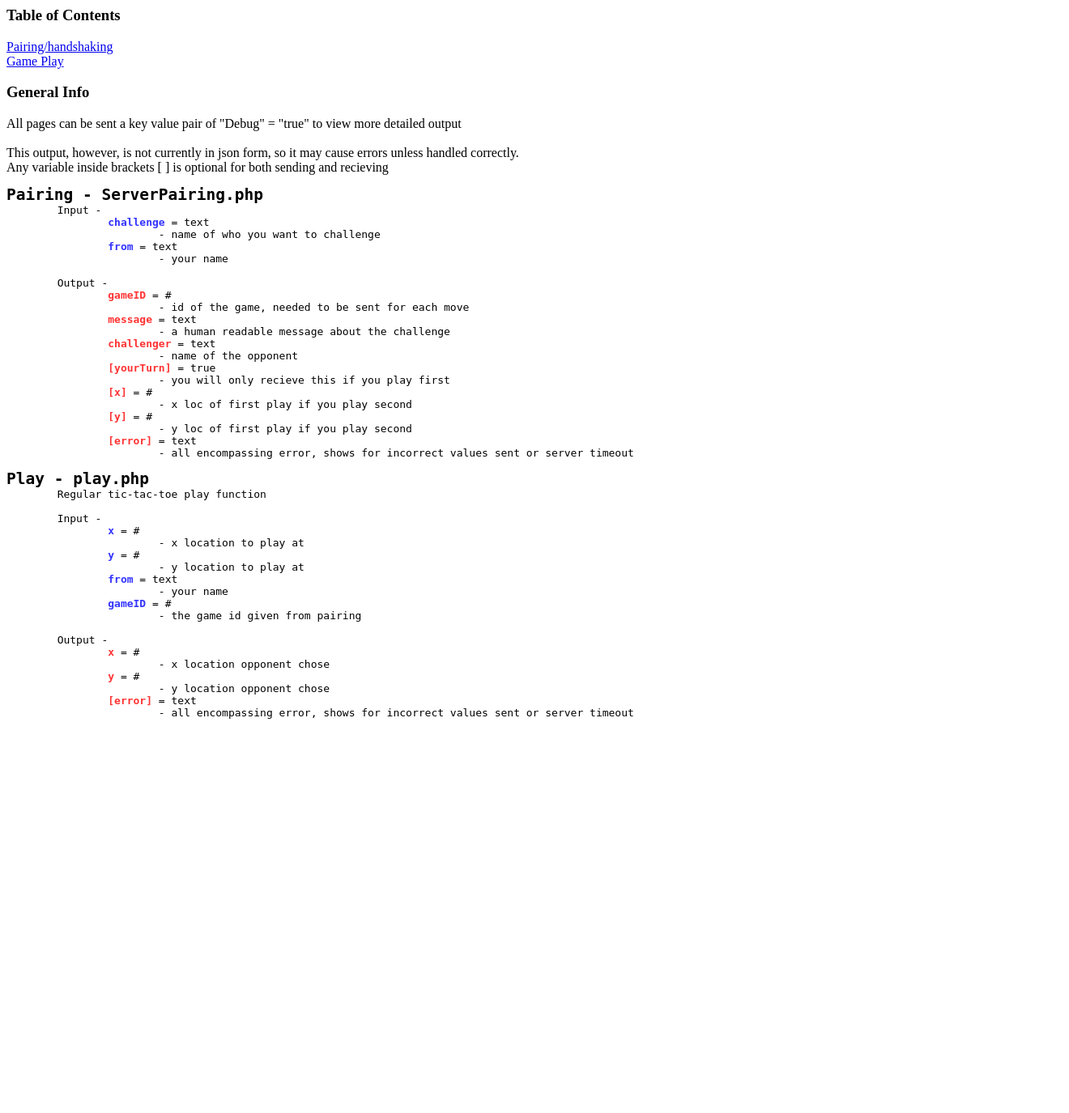
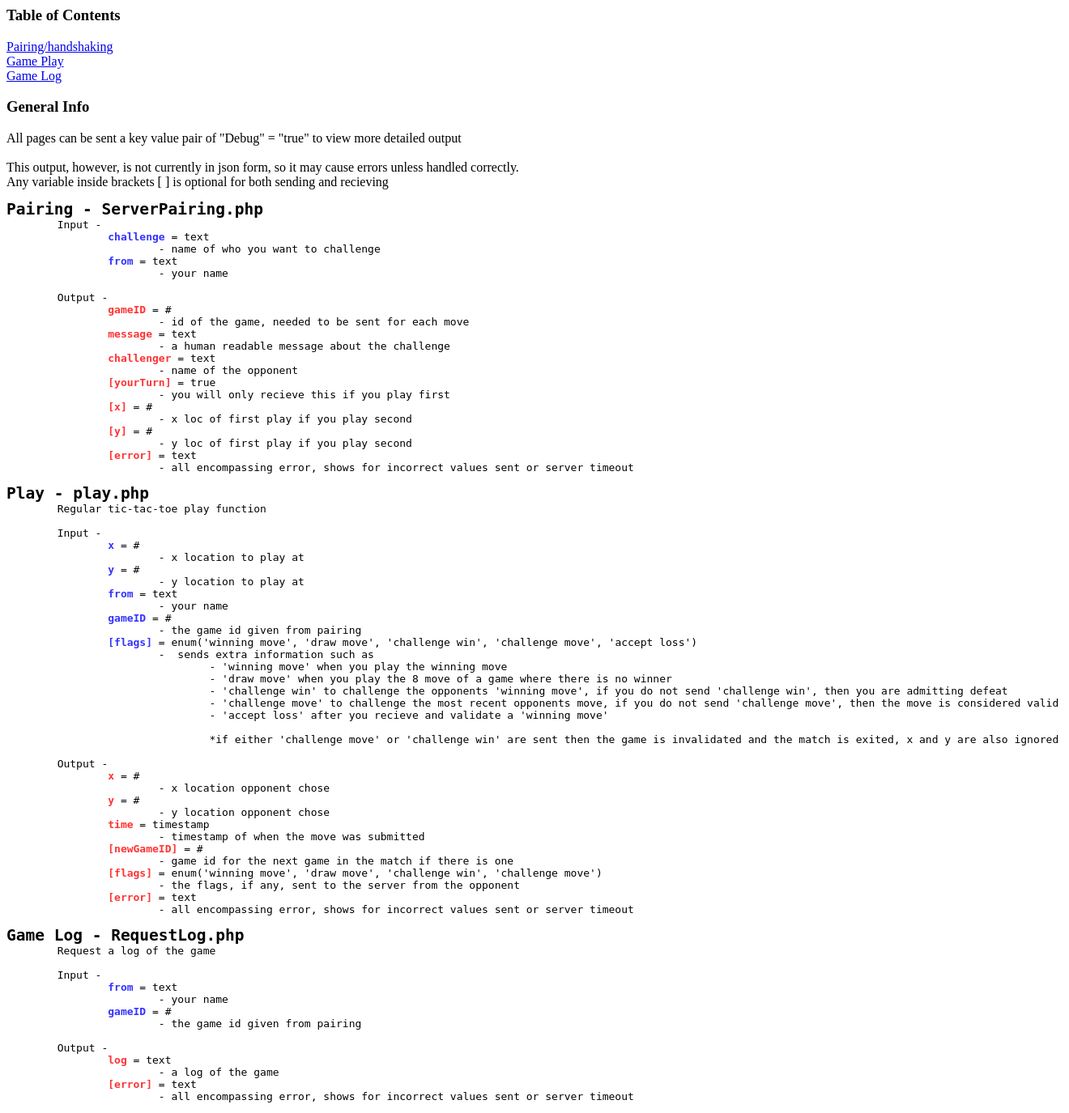
Before and after one commit to Codeketeers/TicTacToeCentralServer, a PHP site: page /documentation.html in a window 1320 px wide. Shown: the whole page at 81% size. Before the commit the page ends 888 px from the top, so only its background shows below. Run offline with PHP 8.4, Linux system fonts and the light colour scheme.

Commit message:
First Win/Loss Resolution
added flags and request log to documentation

draws currently have no resolution, updated sql

```diff
--- a/documentation.html
+++ b/documentation.html
@@ -22,6 +22,7 @@
 	<h3>Table of Contents</h3>
 	<a href='#1'>Pairing/handshaking</a><br />
 	<a href='#2'>Game Play</a><br />
+	<a href='#2'>Game Log</a><br />
 </div>
 <div>
 	<h3>General Info</h3>
@@ -66,12 +67,43 @@
 			- your name
 		<span class='inParam'>gameID</span> = #
 			- the game id given from pairing
+		<span class='inParam'>[flags]</span> = enum('winning move', 'draw move', 'challenge win', 'challenge move', 'accept loss')
+			-  sends extra information such as
+				- 'winning move' when you play the winning move
+				- 'draw move' when you play the 8 move of a game where there is no winner
+				- 'challenge win' to challenge the opponents 'winning move', if you do not send 'challenge win', then you are admitting defeat
+				- 'challenge move' to challenge the most recent opponents move, if you do not send 'challenge move', then the move is considered valid
+				- 'accept loss' after you recieve and validate a 'winning move'
+
+				*if either 'challenge move' or 'challenge win' are sent then the game is invalidated and the match is exited, x and y are also ignored
 
 	Output -
 		<span class='outParam'>x</span> = #
 			- x location opponent chose
 		<span class='outParam'>y</span> = #
 			- y location opponent chose
+		<span class='outParam'>time</span> = timestamp
+			- timestamp of when the move was submitted
+		<span class='outParam'>[newGameID]</span> = #
+			- game id for the next game in the match if there is one
+		<span class='outParam'>[flags]</span> = enum('winning move', 'draw move', 'challenge win', 'challenge move')
+			- the flags, if any, sent to the server from the opponent
+		<span class='outParam'>[error]</span> = text
+			- all encompassing error, shows for incorrect values sent or server timeout
+</pre>
+<pre>
+<a name='#2'  class='function'>Game Log - RequestLog.php</a>
+	Request a log of the game
+
+	Input -
+		<span class='inParam'>from</span> = text
+			- your name
+		<span class='inParam'>gameID</span> = #
+			- the game id given from pairing
+
+	Output -
+		<span class='outParam'>log</span> = text
+			- a log of the game
 		<span class='outParam'>[error]</span> = text
 			- all encompassing error, shows for incorrect values sent or server timeout
 </pre>
--- a/index.php
+++ b/index.php
@@ -24,7 +24,7 @@ p(print_r($_REQUEST, true));
 
 if (isset($_REQUEST['challenge'])) {
 	$sql = "SELECT * FROM challenges WHERE Challengee='{$_REQUEST['from']}' AND Challenger='{$_REQUEST['challenge']}'";
-	$result = mysql_query($sql) or die(mysql_error() . "<br />" . $sql);
+	$result = mysql_query($sql) or die(mysql_error() . "<br >" . $sql);
 
 	if ($row = mysql_fetch_assoc($result)) {
 		p("Challenge found");
```
Also changed, not shown: common.php (+12 -1 lines), play.php (+70 -27 lines), t3.sql (+6 -5 lines).
